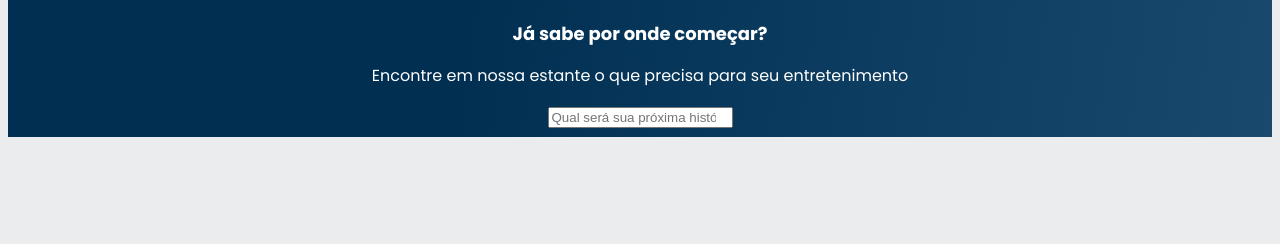
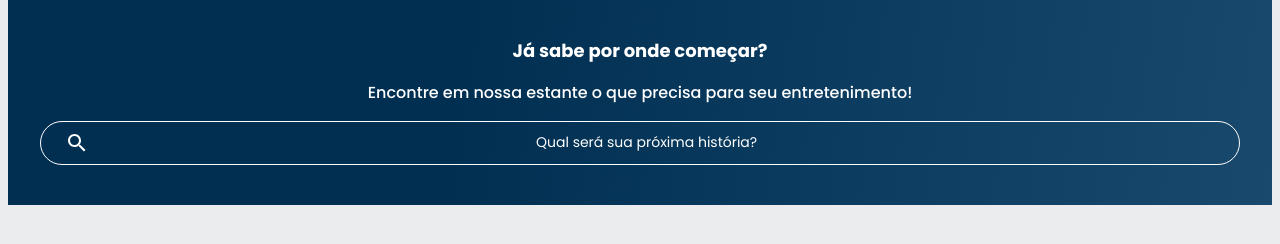
Before and after one commit to im-sqtch/Digital-Library, a plain HTML site: page index.html in a window 1280 px wide. Shown: the part 88-332 px from the top of the page. Drawn offline with Linux system fonts and the light colour scheme.

Commit message:
Banner terminado

```diff
--- a/index.html
+++ b/index.html
@@ -45,8 +45,8 @@
     </header>
     <section class="banner">
         <h2 class="banner__titulo">Já sabe por onde começar?</h2>
-        <p class="banner__texo">Encontre em nossa estante o que precisa para seu entretenimento</p>
-        <input type="search" class="banner__pesquisa" placeholder="Qual será sua próxima história?">
+        <p class="banner__texto">Encontre em nossa estante o que precisa para seu entretenimento!</p>
+        <input type="search" class="banner__pesquisa" placeholder="       Qual será sua próxima história?">
     </section>
 </body>
 </html>
--- a/styles/banner.css
+++ b/styles/banner.css
@@ -2,15 +2,34 @@
     background: var(--azul-degrade);
     color: var(--branco);
     text-align: center;
-    padding: 0.5em 0.4em;
+    padding: 2.5em 2em;
 }
 
 .banner__titulo {
     font-size: 18px;
     font-weight: 700;
-
+    margin: 0;
 }
 
 .banner__texto {
     font-weight: 500;
 }
+
+.banner__pesquisa {
+    background-color: transparent;
+    border: 1px solid var(--branco);
+    color: var(--branco);
+    border-radius: 24px;
+    padding: 1em;
+    width: 100%;
+}
+
+.banner__pesquisa::placeholder {
+    font-family: var(--fonte-principal);
+    font-size: 14px;
+    font-weight: 400;
+    text-align: center;
+    color: var(--branco);
+    background: url("../img/Lupa.svg") no-repeat;
+    background-position: 1em;
+}
```
Also changed, not shown: img/Lupa.svg (added).
